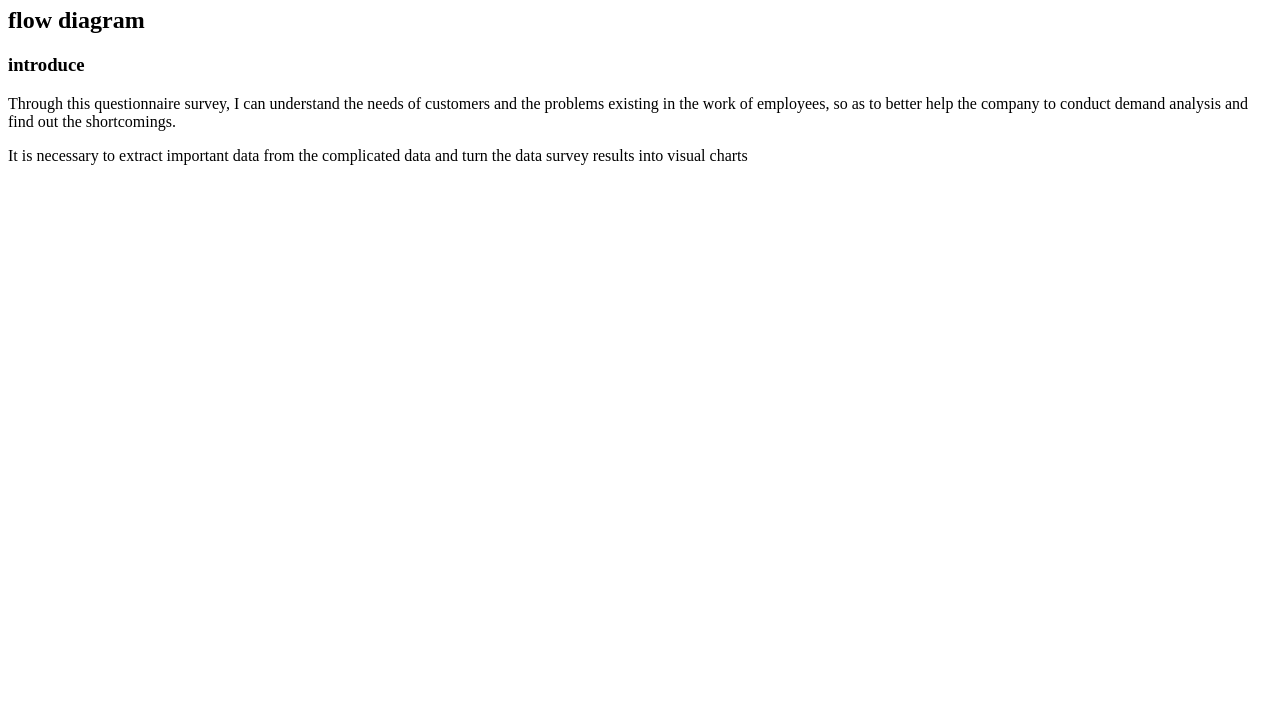
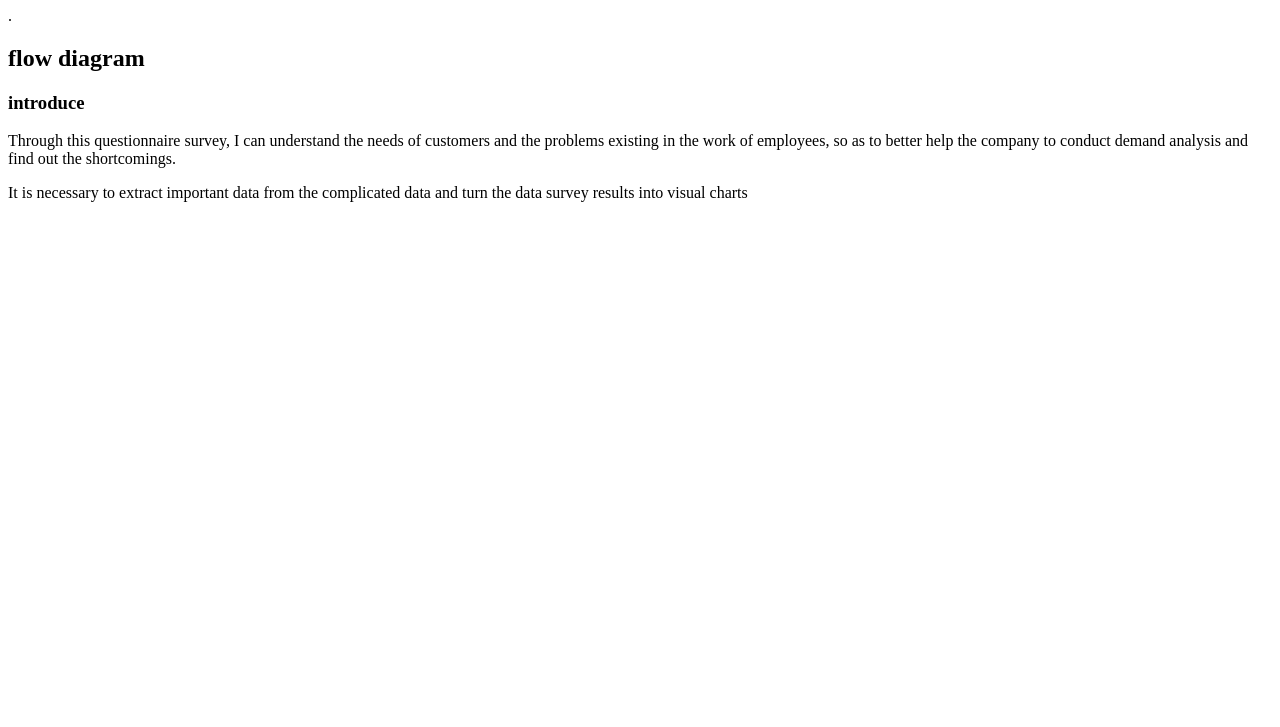
Before and after one commit to Nikozth/ICT523, a plain HTML site: page Page2.html in a window 1280 px wide. Shown: the part 73-800 px from the top of the page. Drawn offline with Linux system fonts and the light colour scheme.

Commit message:
Update Page2.html

```diff
--- a/Page2.html
+++ b/Page2.html
@@ -5,7 +5,7 @@
  </head>
  <body>
    <h1>My First Heading</h1>
- <p></p >
+ <p>.</p >
  <h2>flow diagram</h2>
  <imgsrc="https://i.postimg.cc/QMWpBqMJ/QQ-20230308005119.png">
    <h3>introduce</h3>
```
